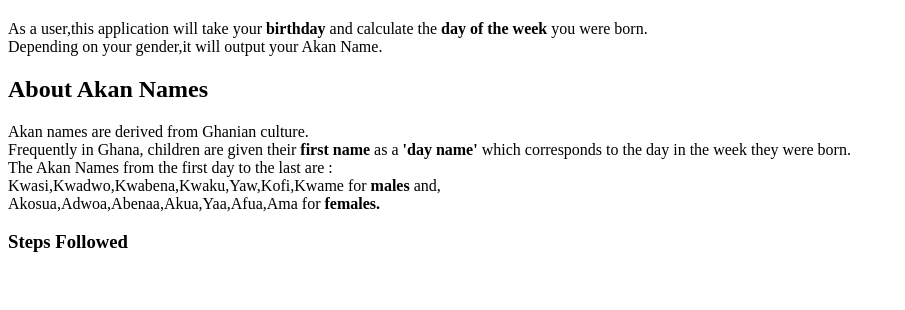
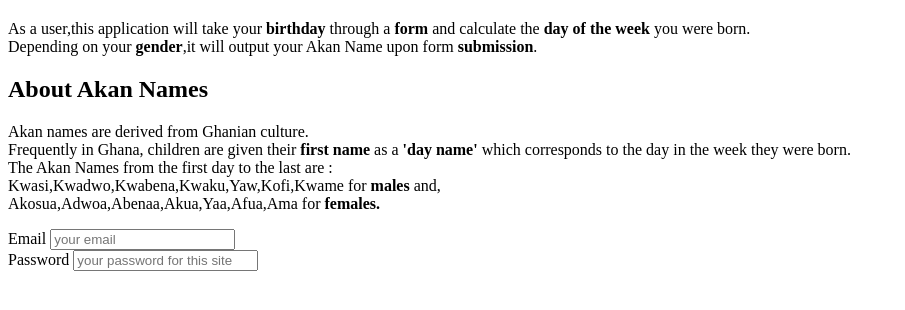
Before and after one commit to chelseaayoo/AKAN-NAME-PROJECT, a plain HTML site: page index.html in a window 1280 px wide. Shown: the part 86-396 px from the top of the page, without its empty margins (0-905 px from the left). Drawn offline with Linux system fonts and the light colour scheme.

Commit message:
add email to the form

```diff
--- a/index.html
+++ b/index.html
@@ -10,7 +10,7 @@
 <body>
     <div>
         <h1><strong>How To Get Your Akan Name</strong></h1>
-        <p>As a user,this application will take your <strong>birthday</strong> and calculate the <strong>day of the week </strong>you were born. <br>Depending on your gender,it will output your Akan Name.</p>
+        <p>As a user,this application will take your <strong>birthday</strong> through a <strong>form </strong> and calculate the <strong>day of the week </strong>you were born. <br>Depending on your <strong>gender</strong>,it will output your Akan Name upon form <strong>submission</strong>.</p>
 
     </div>
     <div>
@@ -18,7 +18,12 @@
         <p>Akan names are derived from Ghanian culture. <br> Frequently in Ghana, children are given their <strong> first name </strong> as a <strong>'day name' </strong> which corresponds to the day in the week they were born. <br>The Akan Names from the first day to the last are : <br>Kwasi,Kwadwo,Kwabena,Kwaku,Yaw,Kofi,Kwame for <strong>males</strong> and, <br>Akosua,Adwoa,Abenaa,Akua,Yaa,Afua,Ama for <strong>females.</strong></p>
     </div>
     <div>
-        <h3><strong>Steps Followed </strong></h3>
+        <form>
+            <label for="email">Email</label>
+            <input type="email" name="email" id="email" required placeholder="your email" maxlength="2oo"><br>
+            <label for="password">Password</label>
+            <input type="password" name="password" id="password" required placeholder="your password for this site" maxlength="150">
+        </form>
     </div>
 
 </body>
```
